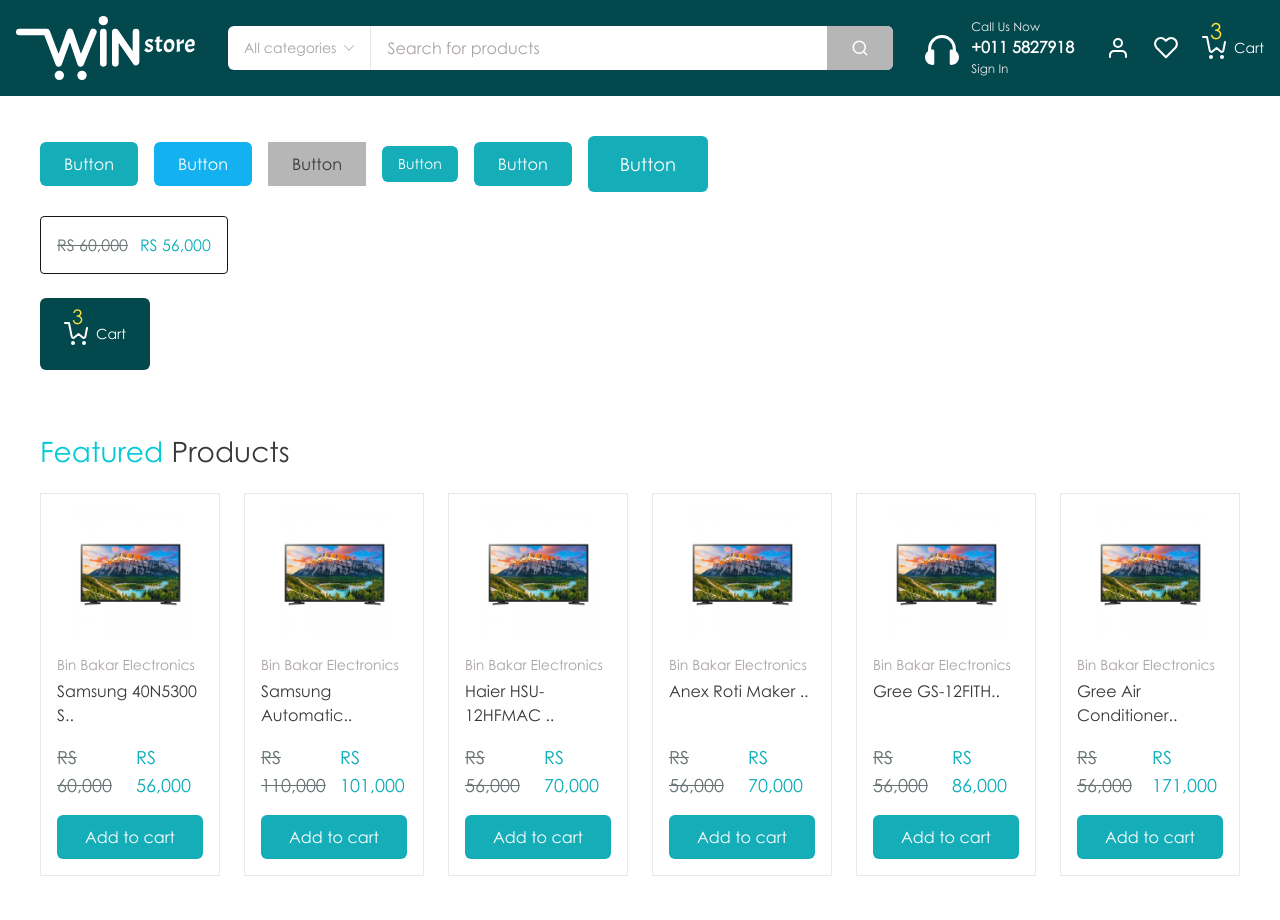
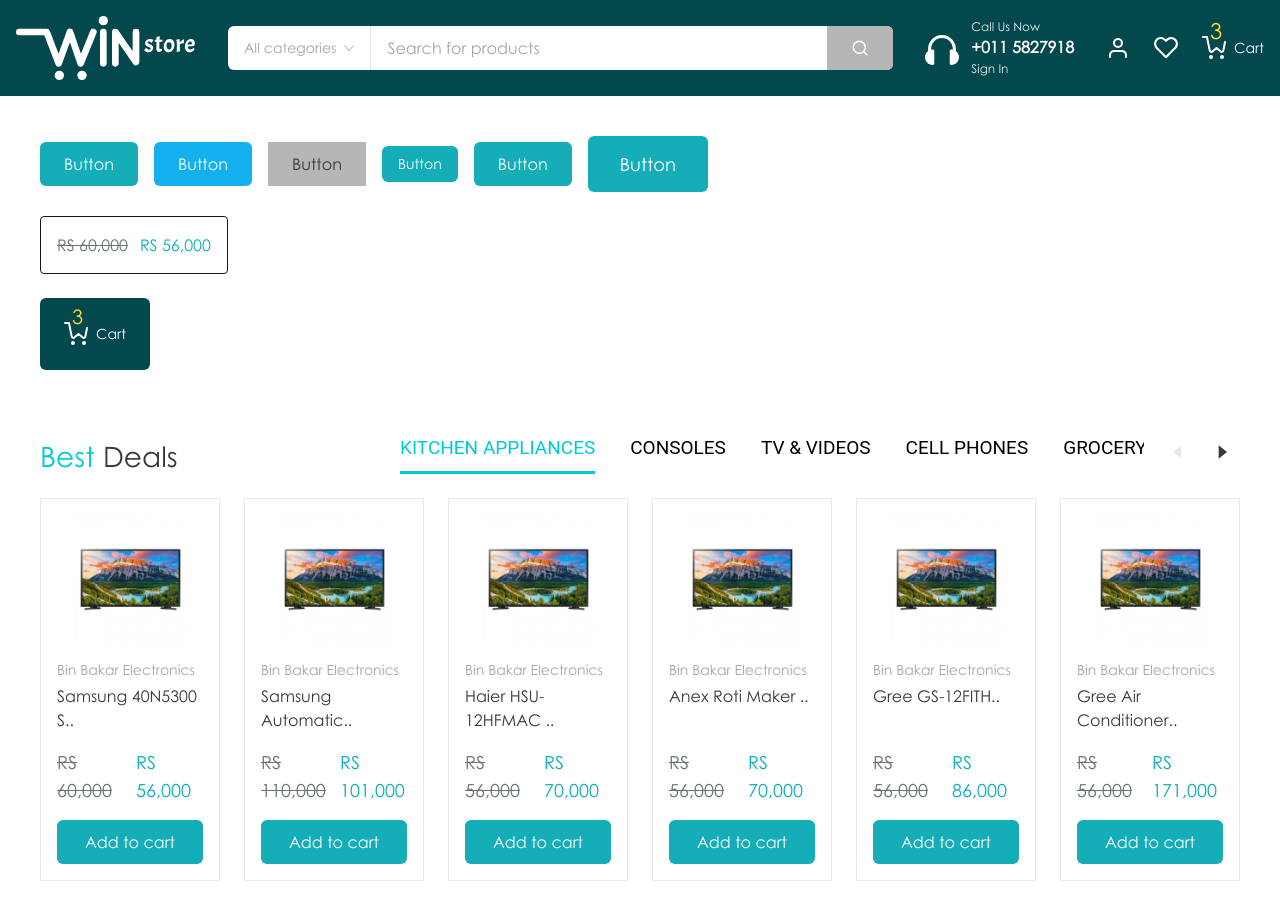
Before and after one commit to sazzad4677/mm-assessment-client, a Next.js app: page / in a window 1280 px wide. Built offline with nearby package versions, Linux system fonts and the light colour scheme.

Commit message:
feat(component): scrollable TabNavigation component

```diff
--- a/src/app/page.tsx
+++ b/src/app/page.tsx
@@ -1,13 +1,27 @@
+'use client';
+
+import { useState } from 'react';
 import Button from '@/components/ui/Button';
 import PriceDisplay from '@/components/ui/PriceDisplay';
 import IconButtonBadge from '@/components/ui/IconButtonBadge';
 import Image from 'next/image';
 import ProductCard from '@/components/ui/ProductCard';
 import SectionTitle from '@/components/ui/SectionTitle';
+import TabNavigation from '@/components/ui/TabNavigation';
+
+const CATEGORIES = [
+  'KITCHEN APPLIANCES',
+  'CONSOLES',
+  'TV & VIDEOS',
+  'CELL PHONES',
+  'GROCERY',
+];
 
 export default function Home() {
+  const [activeTab, setActiveTab] = useState(CATEGORIES[0]);
+
   return (
-    <div className="flex flex-col gap-6 p-10">
+    <div className="flex flex-col gap-6 p-10 bg-white">
       <div className="flex flex-wrap gap-4 items-center">
         <Button>Button</Button>
         <Button variant="secondary">Button</Button>
@@ -38,11 +52,21 @@
       </div>
 
       <div className="w-full max-w-[1400px] mx-auto mt-10">
-        <SectionTitle
-          highlightWord="Featured"
-          mainText="Products"
-          className="mb-6"
-        />
+        <div className="flex flex-col xl:flex-row xl:items-end justify-between gap-6 mb-6 border-btn-gray/20 pb-2 xl:pb-0">
+          <SectionTitle
+            highlightWord="Best"
+            mainText="Deals"
+            className="flex-shrink-0"
+          />
+          <div className="w-full xl:w-auto xl:max-w-[70%] flex-grow">
+            <TabNavigation
+              tabs={CATEGORIES}
+              activeTab={activeTab}
+              onTabChange={setActiveTab}
+            />
+          </div>
+        </div>
+
         <div className="grid grid-cols-2 lg:grid-cols-4 xl:grid-cols-6 gap-6">
           <ProductCard
             image="/demo-images/demo-tv.jpg"
--- /dev/null
+++ b/src/components/ui/TabNavigation.tsx
@@ -0,0 +1,118 @@
+'use client';
+
+import { useRef, useState, useEffect } from 'react';
+import Button from './Button';
+
+export interface TabNavigationProps {
+  /** Array of tab strings to render */
+  tabs: string[];
+  /** The currently active tab */
+  activeTab: string;
+  /** Callback fired when a tab is clicked */
+  onTabChange: (tab: string) => void;
+  /** Optional classname for wrapper */
+  className?: string;
+}
+
+export default function TabNavigation({
+  tabs,
+  activeTab,
+  onTabChange,
+  className = '',
+}: TabNavigationProps) {
+  const scrollContainerRef = useRef<HTMLDivElement>(null);
+  const [canScrollLeft, setCanScrollLeft] = useState(false);
+  const [canScrollRight, setCanScrollRight] = useState(true);
+
+  const checkScroll = () => {
+    if (scrollContainerRef.current) {
+      const { scrollLeft, scrollWidth, clientWidth } =
+        scrollContainerRef.current;
+      setCanScrollLeft(scrollLeft > 0);
+      setCanScrollRight(Math.ceil(scrollLeft + clientWidth) < scrollWidth);
+    }
+  };
+
+  useEffect(() => {
+    checkScroll();
+    window.addEventListener('resize', checkScroll);
+    return () => window.removeEventListener('resize', checkScroll);
+  }, [tabs]);
+
+  const scroll = (direction: 'left' | 'right') => {
+    if (scrollContainerRef.current) {
+      const scrollAmount = 200;
+      scrollContainerRef.current.scrollBy({
+        left: direction === 'left' ? -scrollAmount : scrollAmount,
+        behavior: 'smooth',
+      });
+    }
+  };
+
+  return (
+    <div
+      className={`flex items-start justify-between w-full overflow-hidden ${className}`}
+    >
+      {/* Scrollable Tabs Container */}
+      <div
+        ref={scrollContainerRef}
+        onScroll={checkScroll}
+        className="flex flex-row overflow-x-auto gap-[35px] items-baseline w-full pr-4 scroll-smooth"
+        style={{ scrollbarWidth: 'none', msOverflowStyle: 'none' }}
+      >
+        {tabs.map((tab) => {
+          const isActive = tab === activeTab;
+          return (
+            <button
+              key={tab}
+              onClick={() => onTabChange(tab)}
+              className={`whitespace-nowrap antialiased uppercase font-['Roboto',sans-serif] text-[19px] font-normal pb-2 border-b-[3px] transition-all duration-200 cursor-pointer ${
+                isActive
+                  ? 'text-accent-primary border-accent-primary'
+                  : 'text-black border-transparent hover:text-accent-primary'
+              }`}
+            >
+              {tab}
+            </button>
+          );
+        })}
+      </div>
+
+      {/* Navigation Arrows Group (Hidden on very small screens where touch scrolling is natural) */}
+      <div className="flex items-center gap-2 flex-shrink-0 ml-4 pt-[4px] hidden md:flex">
+        <Button
+          variant="gray"
+          disabled={!canScrollLeft}
+          onClick={() => scroll('left')}
+          className={`!bg-transparent !px-2 !py-1 !min-w-0 !h-auto !rounded-none transition-colors cursor-pointer ${
+            canScrollLeft
+              ? '!text-footer hover:!text-accent-primary'
+              : '!text-gray-300 !cursor-not-allowed'
+          }`}
+          aria-label="Scroll left"
+        >
+          {/* Solid Left Triangle */}
+          <svg width="20" height="20" viewBox="0 0 24 24" fill="currentColor">
+            <path d="M16 4l-10 8 10 8z" />
+          </svg>
+        </Button>
+        <Button
+          variant="gray"
+          disabled={!canScrollRight}
+          onClick={() => scroll('right')}
+          className={`!bg-transparent !px-2 !py-1 !min-w-0 !h-auto !rounded-none transition-colors cursor-pointer ${
+            canScrollRight
+              ? '!text-footer hover:!text-accent-primary'
+              : '!text-gray-300 !cursor-not-allowed'
+          }`}
+          aria-label="Scroll right"
+        >
+          {/* Solid Right Triangle */}
+          <svg width="20" height="20" viewBox="0 0 24 24" fill="currentColor">
+            <path d="M8 4l10 8-10 8z" />
+          </svg>
+        </Button>
+      </div>
+    </div>
+  );
+}
```
